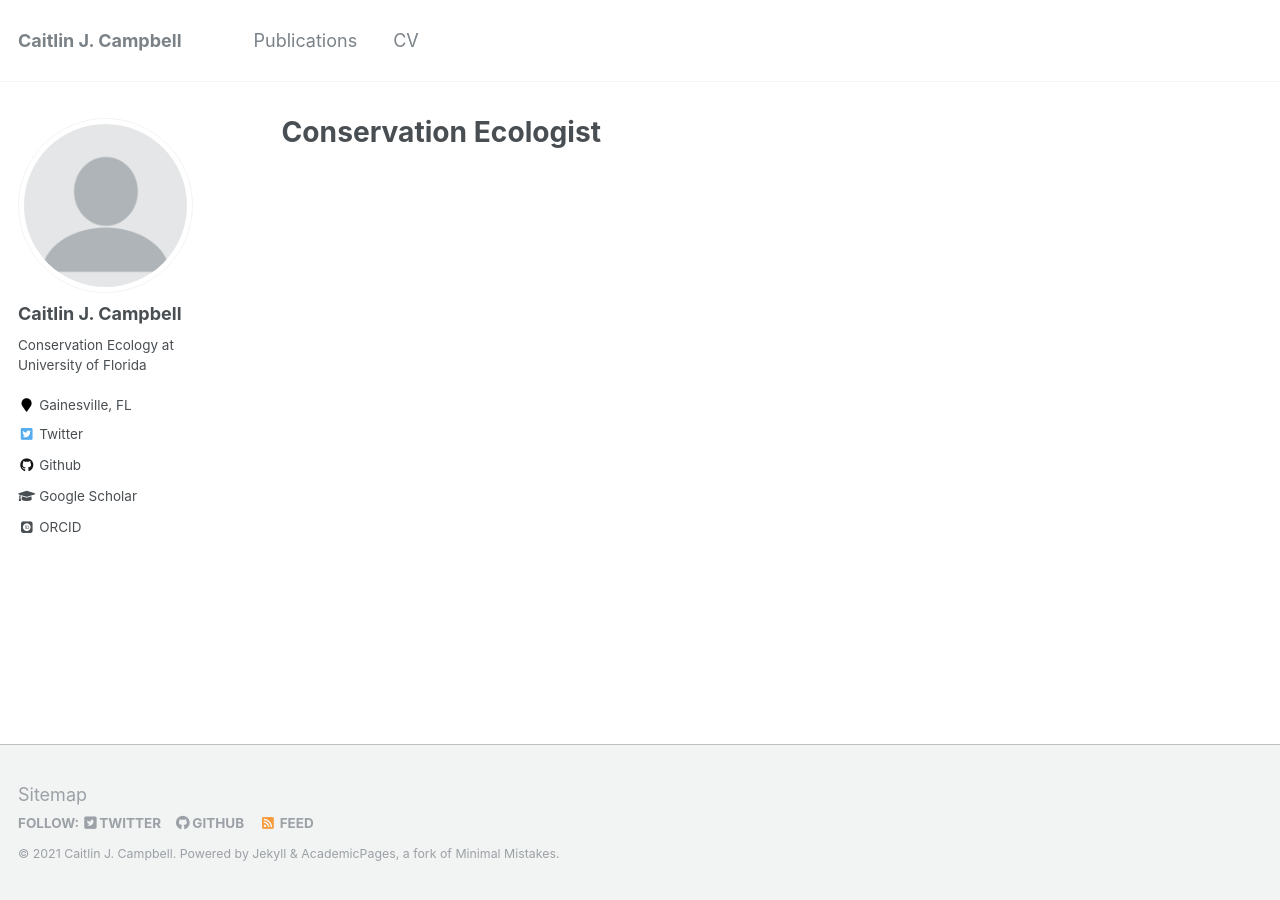
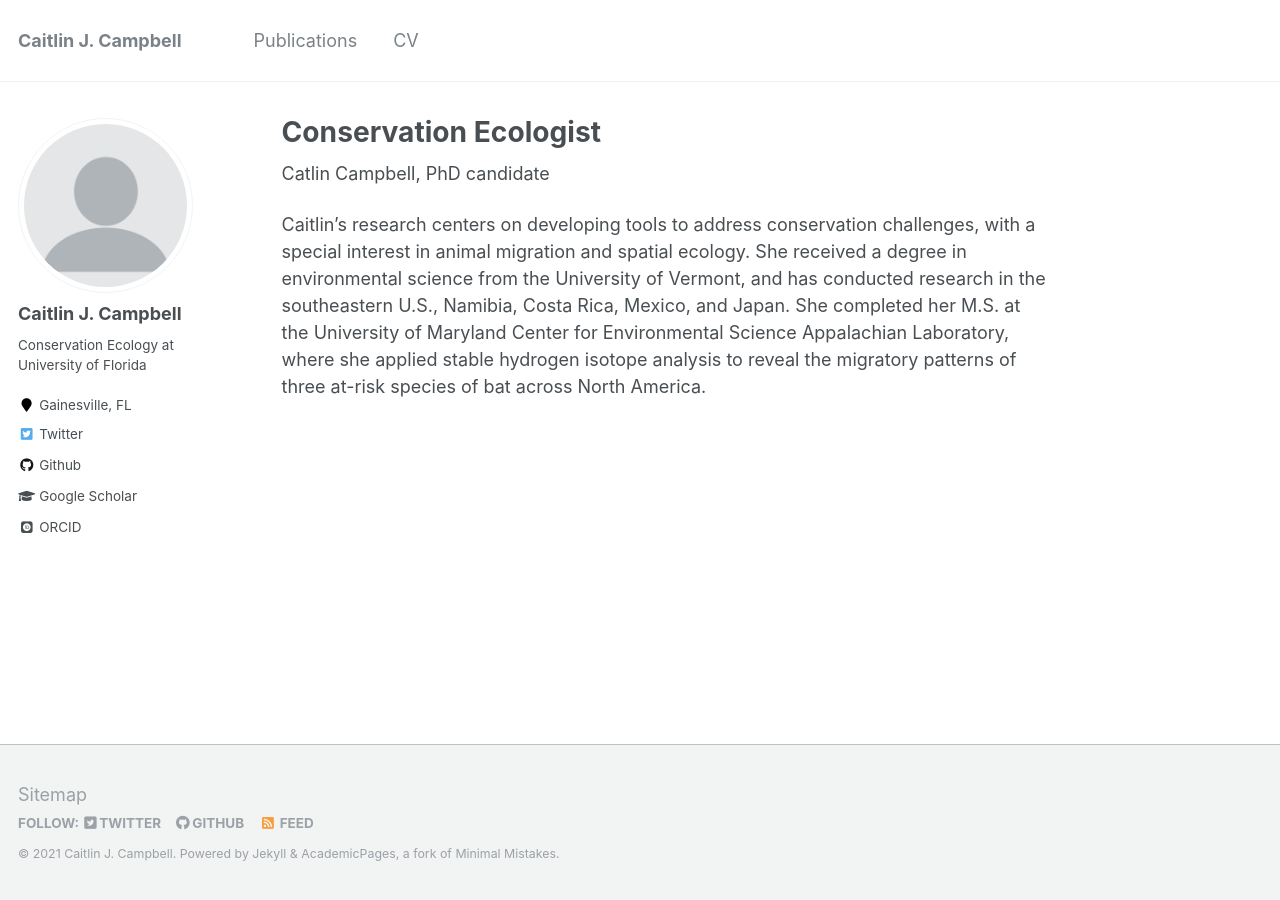
Before and after one commit to cjcampbell/cjcampbell.github.io, a Jekyll site: the page built from docs/_pages/about.md, in a window 1280 px wide. Built offline with Jekyll 4.4.1, drawn with Linux system fonts in a browser that asks for light colours; some web fonts are replaced.

Commit message:
add lame blurb

```diff
--- a/docs/_pages/about.md
+++ b/docs/_pages/about.md
@@ -7,3 +7,7 @@ redirect_from:
   - /about/
   - /about.html
 ---
+
+Catlin Campbell, PhD candidate
+
+Caitlin’s research centers on developing tools to address conservation challenges, with a special interest in animal migration and spatial ecology. She received a degree in environmental science from the University of Vermont, and has conducted research in the southeastern U.S., Namibia, Costa Rica, Mexico, and Japan. She completed her M.S. at the University of Maryland Center for Environmental Science Appalachian Laboratory, where she applied stable hydrogen isotope analysis to reveal the migratory patterns of three at-risk species of bat across North America.
```
